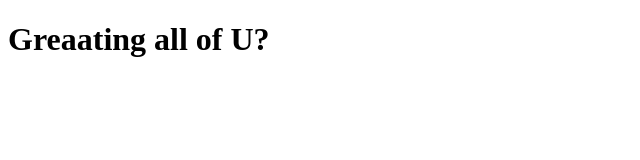
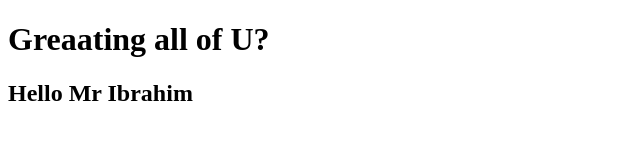
Before and after one commit to IbrahimBidaahr/git1, a plain HTML site: page index.html in a window 1280 px wide. Shown: the whole page, without its empty margins (0-640 px from the left). Drawn offline with Linux system fonts and the light colour scheme.

Commit message:
Update index.html
add h2

```diff
--- a/index.html
+++ b/index.html
@@ -5,5 +5,6 @@
     </head>
     <body>
         <h1>Greaating all of U?</h1>
+        <h2>Hello Mr Ibrahim</h2>
     </body>
 </html>
```
